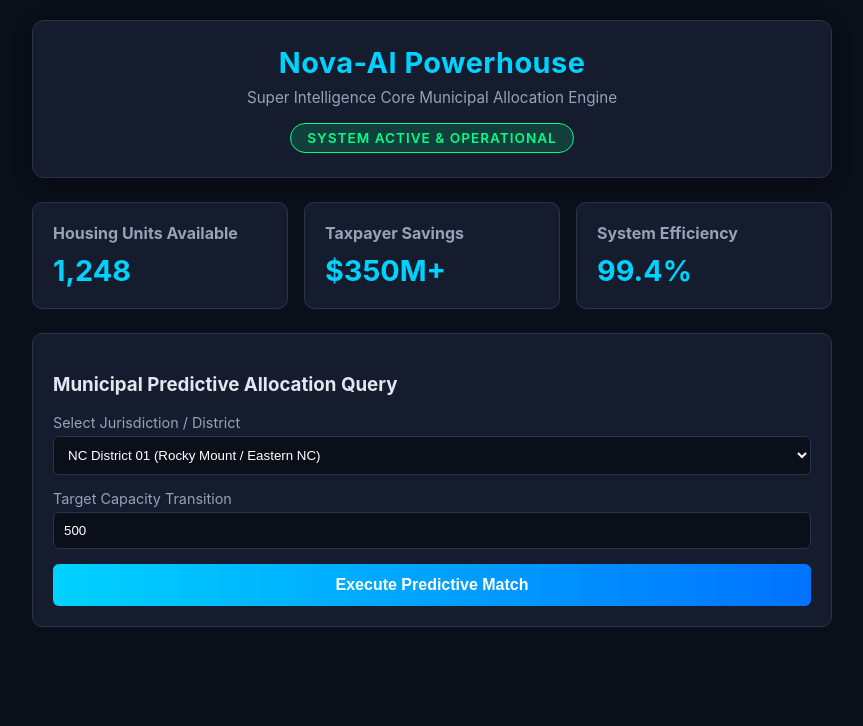
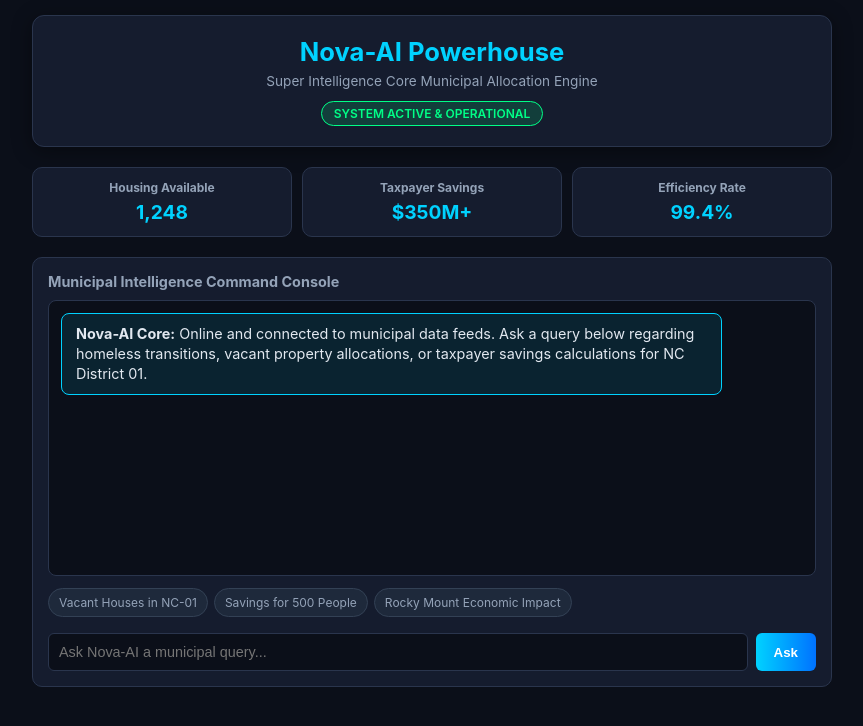
Before and after one commit to churchchristopher09-alt/Nova, a Flask app: page / in a window 1280 px wide. Shown: the top 726 px of the page, without its empty margins (208-1071 px from the left). Run offline with Flask 3, Linux system fonts and the light colour scheme.

Commit message:
Refactor index.html for layout and chat features
Updated styles and structure for improved layout and readability. Added chat functionality for municipal queries.

```diff
--- a/templates/index.html
+++ b/templates/index.html
@@ -19,7 +19,7 @@
             color: var(--text-color);
             font-family: -apple-system, BlinkMacSystemFont, "Segoe UI", Roboto, Helvetica, Arial, sans-serif;
             margin: 0;
-            padding: 20px;
+            padding: 15px;
             display: flex;
             flex-direction: column;
             align-items: center;
@@ -34,23 +34,22 @@
             background: var(--card-bg);
             border: 1px solid #2a354d;
             border-radius: 12px;
-            padding: 24px;
+            padding: 20px;
             text-align: center;
             box-shadow: 0 4px 20px rgba(0, 0, 0, 0.4);
-            margin-bottom: 24px;
+            margin-bottom: 20px;
         }
 
         h1 {
             color: var(--accent-color);
-            margin: 0 0 8px 0;
-            font-size: 1.8rem;
-            letter-spacing: 0.5px;
+            margin: 0 0 6px 0;
+            font-size: 1.6rem;
         }
 
         p.subtitle {
             color: var(--subtext-color);
-            margin: 0 0 16px 0;
-            font-size: 0.95rem;
+            margin: 0 0 12px 0;
+            font-size: 0.85rem;
         }
 
         .status-badge {
@@ -58,92 +57,129 @@
             background: rgba(0, 255, 135, 0.15);
             color: var(--green-glow);
             border: 1px solid var(--green-glow);
-            padding: 6px 16px;
+            padding: 4px 12px;
             border-radius: 20px;
-            font-size: 0.85rem;
+            font-size: 0.75rem;
             font-weight: 600;
             text-transform: uppercase;
-            letter-spacing: 1px;
         }
 
         .grid {
             display: grid;
-            grid-template-columns: repeat(auto-fit, minmax(240px, 1fr));
-            gap: 16px;
-            margin-bottom: 24px;
+            grid-template-columns: repeat(3, 1fr);
+            gap: 10px;
+            margin-bottom: 20px;
         }
 
         .card {
             background: var(--card-bg);
             border: 1px solid #2a354d;
             border-radius: 10px;
-            padding: 20px;
+            padding: 12px;
+            text-align: center;
         }
 
         .card h3 {
-            margin: 0 0 10px 0;
-            font-size: 1rem;
+            margin: 0 0 5px 0;
+            font-size: 0.75rem;
             color: var(--subtext-color);
         }
 
         .card .value {
-            font-size: 1.8rem;
+            font-size: 1.2rem;
             font-weight: bold;
             color: var(--accent-color);
         }
 
-        .action-card {
+        .chat-card {
             background: var(--card-bg);
             border: 1px solid #2a354d;
             border-radius: 10px;
-            padding: 20px;
-            margin-bottom: 24px;
+            padding: 15px;
+            margin-bottom: 20px;
         }
 
-        .form-group {
-            margin-bottom: 15px;
+        .chat-box {
+            height: 250px;
+            background: #0b0f19;
+            border: 1px solid #2a354d;
+            border-radius: 8px;
+            padding: 12px;
+            overflow-y: auto;
+            margin-bottom: 12px;
+            display: flex;
+            flex-direction: column;
+            gap: 10px;
         }
 
-        label {
-            display: block;
-            margin-bottom: 5px;
-            color: var(--subtext-color);
+        .msg {
+            padding: 10px 14px;
+            border-radius: 8px;
             font-size: 0.9rem;
+            line-height: 1.4;
+            max-width: 85%;
         }
 
-        select, input {
-            width: 100%;
+        .msg.ai {
+            background: rgba(0, 210, 255, 0.1);
+            border: 1px solid var(--accent-color);
+            align-self: flex-start;
+            color: #e2e8f0;
+        }
+
+        .msg.user {
+            background: #0072ff;
+            align-self: flex-end;
+            color: white;
+        }
+
+        .quick-queries {
+            display: flex;
+            gap: 6px;
+            overflow-x: auto;
+            margin-bottom: 12px;
+            padding-bottom: 4px;
+        }
+
+        .chip {
+            background: #1e293b;
+            border: 1px solid #334155;
+            color: var(--subtext-color);
+            padding: 6px 10px;
+            border-radius: 15px;
+            font-size: 0.75rem;
+            white-space: nowrap;
+            cursor: pointer;
+        }
+
+        .chip:hover {
+            border-color: var(--accent-color);
+            color: white;
+        }
+
+        .input-row {
+            display: flex;
+            gap: 8px;
+        }
+
+        input {
+            flex: 1;
             padding: 10px;
             background: #0b0f19;
             border: 1px solid #2a354d;
             color: white;
             border-radius: 6px;
-            box-sizing: border-box;
+            font-size: 0.9rem;
         }
 
         button {
-            width: 100%;
-            padding: 12px;
+            padding: 10px 18px;
             background: linear-gradient(90deg, #00d2ff, #0072ff);
             border: none;
             color: white;
             font-weight: bold;
             border-radius: 6px;
             cursor: pointer;
-            font-size: 1rem;
-        }
-
-        button:hover {
-            opacity: 0.9;
-        }
-
-        .results {
-            display: none;
-            background: rgba(0, 210, 255, 0.05);
-            border: 1px solid var(--accent-color);
-            border-radius: 8px;
-            padding: 15px;
-            margin-top: 15px;
         }
     </style>
 </head>
@@ -158,7 +194,7 @@
 
         <div class="grid">
             <div class="card">
-                <h3>Housing Units Available</h3>
+                <h3>Housing Available</h3>
                 <div class="value">1,248</div>
             </div>
             <div class="card">
@@ -166,42 +202,73 @@
                 <div class="value">$350M+</div>
             </div>
             <div class="card">
-                <h3>System Efficiency</h3>
+                <h3>Efficiency Rate</h3>
                 <div class="value">99.4%</div>
             </div>
         </div>
 
-        <div class="action-card">
-            <h3>Municipal Predictive Allocation Query</h3>
-            <div class="form-group">
-                <label for="region">Select Jurisdiction / District</label>
-                <select id="region">
-                    <option value="nc-01">NC District 01 (Rocky Mount / Eastern NC)</option>
-                    <option value="national">National Emergency Response Network</option>
-                </select>
+        <div class="chat-card">
+            <h3 style="margin: 0 0 10px 0; color: var(--subtext-color); font-size: 0.9rem;">Municipal Intelligence Command Console</h3>
+
+            <div class="chat-box" id="chatBox">
+                <div class="msg ai">
+                    <strong>Nova-AI Core:</strong> Online and connected to municipal data feeds. Ask a query below regarding homeless transitions, vacant property allocations, or taxpayer savings calculations for NC District 01.
+                </div>
             </div>
-            <div class="form-group">
-                <label for="capacity">Target Capacity Transition</label>
-                <input type="number" id="capacity" value="500" placeholder="Enter target units">
+
+            <div class="quick-queries">
+                <div class="chip" onclick="quickAsk('How many vacant houses are identified in NC District 01?')">Vacant Houses in NC-01</div>
+                <div class="chip" onclick="quickAsk('Calculate taxpayer savings for housing 500 individuals.')">Savings for 500 People</div>
+                <div class="chip" onclick="quickAsk('What is the projected economic relief for Rocky Mount?')">Rocky Mount Economic Impact</div>
             </div>
-            <button onclick="runAllocation()">Execute Predictive Match</button>
 
-            <div id="results" class="results">
-                <strong>Allocation Optimization Complete:</strong>
-                <p id="result-text" style="margin: 5px 0 0 0; color: var(--subtext-color);"></p>
+            <div class="input-row">
+                <input type="text" id="userInput" placeholder="Ask Nova-AI a municipal query..." onkeydown="if(event.key==='Enter') sendQuery()">
+                <button onclick="sendQuery()">Ask</button>
             </div>
         </div>
     </div>
 
     <script>
-        function runAllocation() {
-            const capacity = document.getElementById('capacity').value;
-            const region = document.getElementById('region').options[document.getElementById('region').selectedIndex].text;
-            const resultsDiv = document.getElementById('results');
-            const resultText = document.getElementById('result-text');
+        function sendQuery() {
+            const input = document.getElementById('userInput');
+            const query = input.value.trim();
+            if (!query) return;
 
-            resultText.innerText = `Successfully mapped ${capacity} transition units for ${region}. Cost offset calculated at $${(capacity * 35000).toLocaleString()} annually.`;
-            resultsDiv.style.display = 'block';
+            addMessage(query, 'user');
+            input.value = '';
+
+            setTimeout(() => {
+                let response = generateResponse(query);
+                addMessage(response, 'ai');
+            }, 600);
+        }
+
+        function quickAsk(text) {
+            document.getElementById('userInput').value = text;
+            sendQuery();
+        }
+
+        function addMessage(text, sender) {
+            const chatBox = document.getElementById('chatBox');
+            const msgDiv = document.createElement('div');
+            msgDiv.className = `msg ${sender}`;
+            msgDiv.innerHTML = sender === 'ai' ? `<strong>Nova-AI Core:</strong> ${text}` : text;
+            chatBox.appendChild(msgDiv);
+            chatBox.scrollTop = chatBox.scrollHeight;
+        }
+
+        function generateResponse(q) {
+            q = q.toLowerCase();
+            if (q.includes('vacant') || q.includes('house') || q.includes('properties')) {
+                return "Nova-AI currently identifies 1,248 verified vacant/underutilized residential structures in NC District 01 suitable for rapid transitional allocation.";
+            } else if (q.includes('saving') || q.includes('cost') || q.includes('money') || q.includes('taxpayer')) {
+                return "Housing 10,000 chronically homeless individuals nationally yields over $350 Million per year in taxpayer savings ($35,000 per person offset in medical, municipal, and legal costs).";
+            } else if (q.includes('rocky mount') || q.includes('nc-01') || q.includes('district')) {
+                return "For Rocky Mount and NC District 01, transitioning 250 individuals into vacant housing projects an estimated $8.75 Million in direct annual municipal savings.";
+            } else {
+                return `Analyzing municipal query: "${q}". Nova-AI projects high efficiency matching across current vacant housing inventory, delivering immediate cost reductions to local government budgets.`;
+            }
         }
     </script>
 
```
